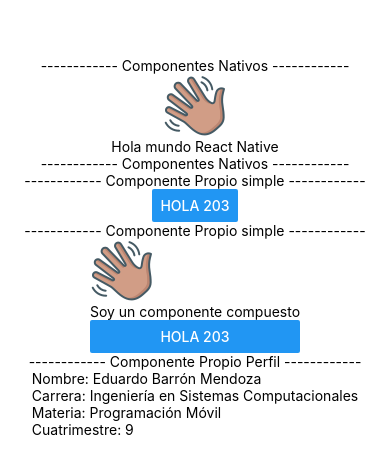
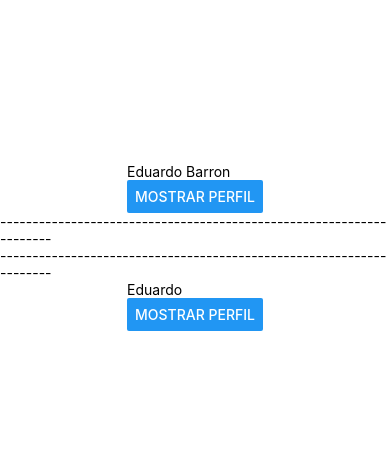
Before and after one commit to Eduardo-Barron-Mendoza/PM203, a React Native app in the folder Practica5/miapp2/: screen / in a window 390 px wide. Shown: the part 175-648 px from the top of the page. Built offline with nearby package versions, Linux system fonts and the light colour scheme.

Commit message:
Practica 7

```diff
--- a/Practica5/miapp2/App.js
+++ b/Practica5/miapp2/App.js
@@ -2,10 +2,10 @@
 
 /* Zona1: Importaciones de componenetes y archivos */
 import { StatusBar } from 'expo-status-bar';
-import { StyleSheet, Text, View, Image} from 'react-native';
-import {Saludo} from './components/Saludo';
-import {Saludo2} from './components/Saludo2';
-import {Perfil} from './components/Perfil';
+import { StyleSheet, Text, View, Image } from 'react-native';
+import { Saludo } from './components/Saludo';
+import { Saludo2 } from './components/Saludo2';
+import { Perfil } from './components/Perfil';
 
 
 /* Zona2: Main - Hogar de los componentes */
@@ -13,8 +13,8 @@
   return (
     <View style={styles.container}>
 
-      <Text>------------ Componentes Nativos ------------</Text>
-      <Image source={require('./assets/wave.png')}/>
+      {/* <Text>------------ Componentes Nativos ------------</Text>
+      <Image source={require('./assets/wave.png')} />
       <Text>Hola mundo React Native</Text>
       <Text>------------ Componentes Nativos ------------</Text>
 
@@ -24,8 +24,22 @@
       <Text>------------ Componente Propio simple ------------</Text>
       <Saludo2></Saludo2>
 
-      <Text>------------ Componente Propio Perfil ------------</Text>
-      <Perfil></Perfil>
+      <Text>------------ Componente Propio Perfil ------------</Text> */}
+
+
+      <Perfil nombre="Eduardo Barron" carrera="Sistemas" materia="Programacion Movil" cuatri="9"></Perfil>
+
+      <Text>--------------------------------------------------------------------</Text>
+      <Text>--------------------------------------------------------------------</Text>
+      <Perfil
+      nombre="Eduardo"
+      carrera="Sistemas"
+      materia="Programacion Movil"
+      cuatri="9"></Perfil>
+
+
+
+
       <StatusBar style="auto" />
 
     </View>
--- a/Practica5/miapp2/components/Perfil.js
+++ b/Practica5/miapp2/components/Perfil.js
@@ -1,15 +1,51 @@
 
-import { View, Text } from 'react-native';
 
-export const Perfil=()=>{
+/*Perfil usando Desestructuracion*/
+import { View, Text, Button } from 'react-native';
+import React, {useState} from 'react';
+
+export const Perfil=({nombre,carrera,materia,cuatri})=>{
+    const[mostrar, setMostrar] = useState(false);
+
     return (
         <View>
 
-        <Text>Nombre: Eduardo Barrón Mendoza</Text>
-        <Text>Carrera: Ingeniería en Sistemas Computacionales</Text>
-        <Text>Materia: Programación Móvil</Text>
-        <Text>Cuatrimestre: 9</Text>
+        <Text>{nombre}</Text>
+
+
+        {/* Renderizado condicional */}
+        {mostrar &&
+        <>
+        <Text>{carrera}</Text>
+        <Text>{materia}</Text>
+        <Text>{cuatri}</Text>
+        </>
+        }
+        <Button title="Mostrar Perfil" onPress={()=>setMostrar(!mostrar)}/>
 
         </View>
     )
 }
+
+
+
+
+
+/*Perfil usando objeto props*/
+
+/* import { View, Text } from 'react-native';
+
+
+export const Perfil=(props)=>{
+    return (
+        <View>
+
+        <Text>{props.nombre}</Text>
+        <Text>{props.carrera}</Text>
+        <Text>{props.materia}</Text>
+        <Text>{props.cuatri}</Text>
+
+        </View>
+    )
+}
+ */
```
